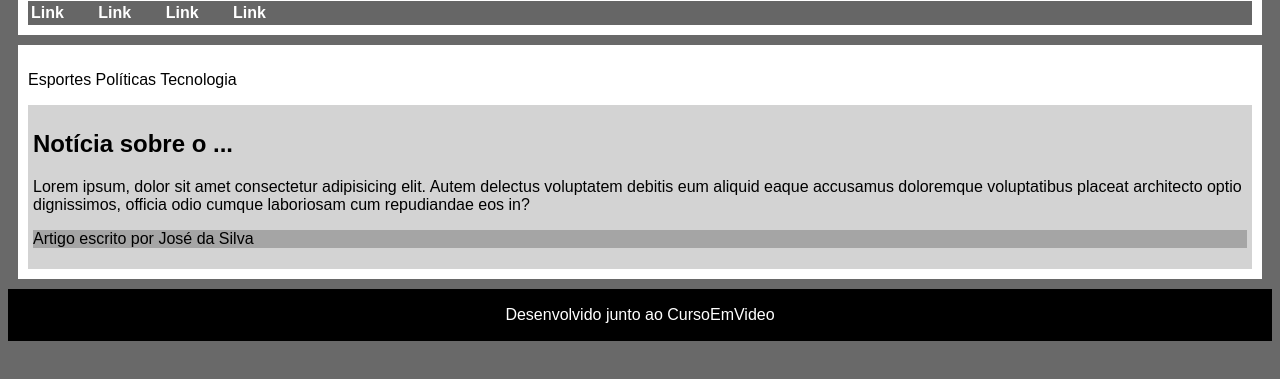
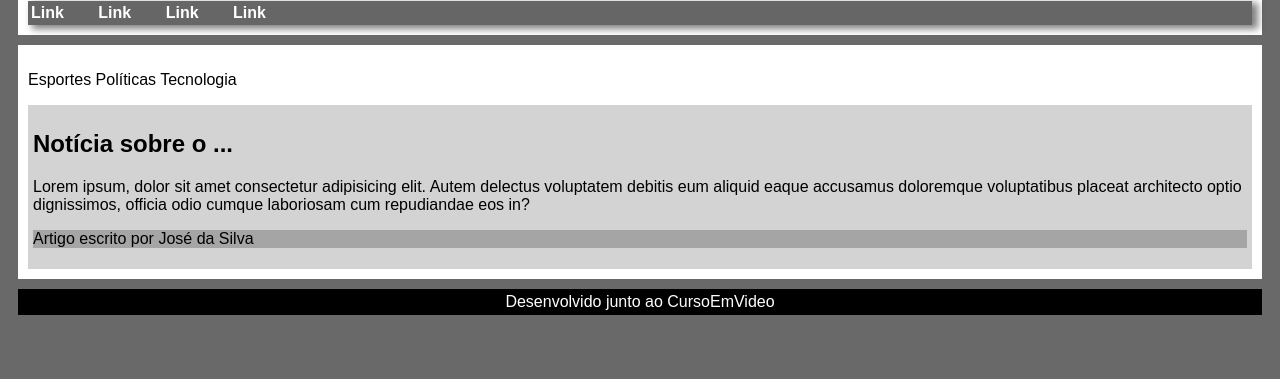
Before and after one commit to fabiosimplis/Curso-em-Video-html-css, a plain HTML site: page ex021/caixa02.html in a window 1280 px wide. Shown: the part 99-478 px from the top of the page. Drawn offline with Linux system fonts and the light colour scheme.

Commit message:
MOD02CAP16A5 - Sombra nas Caixas

```diff
--- a/ex021/caixa02.html
+++ b/ex021/caixa02.html
@@ -15,15 +15,13 @@
             padding: 10px;
             margin: 10px;
         }
+
         nav {
             background-color: rgb(102, 102, 102);
             padding: 3px;
+            box-shadow: 5px 3px 7px 1px rgba(0, 0, 0, 0.497);
         }
-        main{
-            background-color: white;
-            padding: 10px;
-            margin: 10px;
-        }
+
         nav > a {
             text-decoration: none;
             color: white;
@@ -34,18 +32,31 @@
         nav > a:hover {
             text-decoration: underline;
         }
+
+        main{
+            background-color: white;
+            padding: 10px;
+            margin: 10px;
+        }
+
         article {
             background-color: lightgray;
             padding: 5px;
         }
+
         article > aside {
             background-color: rgb(165, 165, 165);
         }
+
         footer {
             background-color: black;
             color: white;
             text-align: center;
-            padding: 1px;
+            padding: 4px;
+            margin: 10px;
+        }
+
+        footer > p {
             margin: 0px;
         }
     </style>
```
